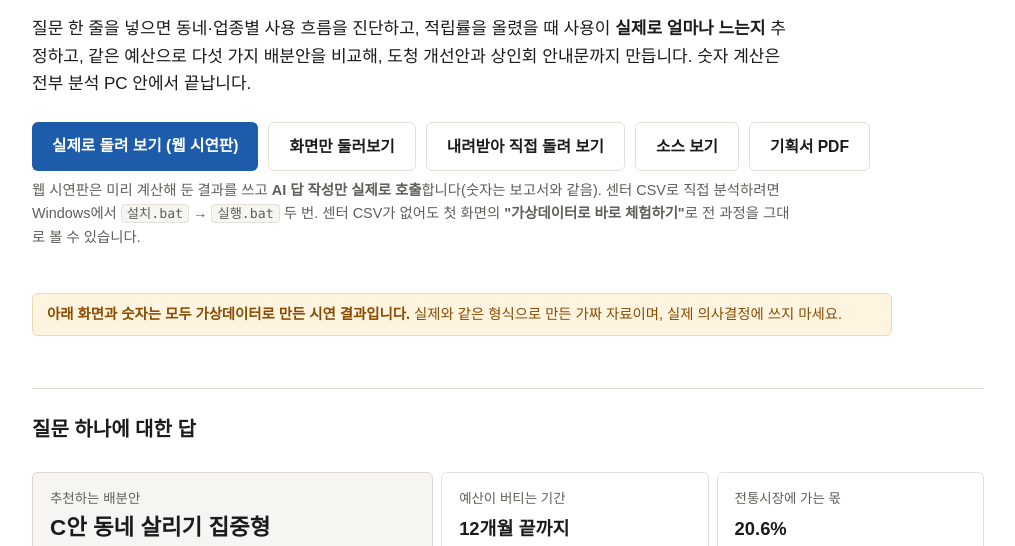
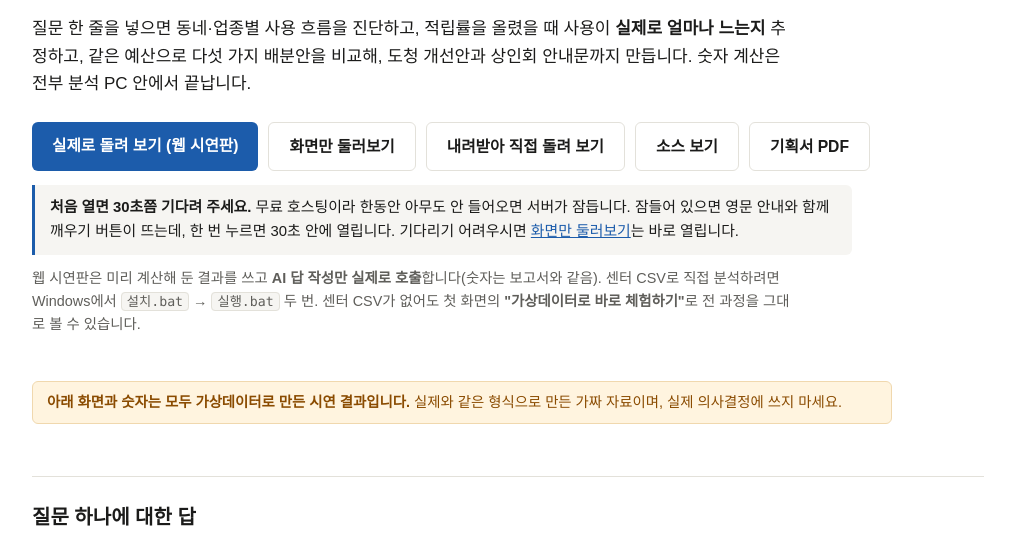
Before and after one commit to yeono1220/jeju-data, a plain HTML site: page index.html in a window 1280 px wide. Shown: the part 214-760 px from the top of the page, without its empty margins (132-1147 px from the left). Drawn offline with Linux system fonts and the light colour scheme.

Commit message:
웹 시연판이 잠들 수 있다는 안내 추가(소개 페이지·README)
Co-Authored-By: Claude Opus 5 <noreply@anthropic.com>
Claude-Session: https://claude.ai/code/session_013wa4STKQk6HjGkvKBDVVCW

```diff
--- a/index.html
+++ b/index.html
@@ -16,6 +16,7 @@ p{max-width:760px;margin:0 0 14px}
 .muted{color:#5f5e5a}
 .small{font-size:.9rem}
 .cta{display:flex;gap:10px;flex-wrap:wrap;margin:24px 0 8px}
+.wake{border-left:3px solid #1c5cab;background:#f6f5f2;border-radius:0 6px 6px 0;padding:11px 15px;margin:14px 0 12px;max-width:820px;font-size:.93rem;line-height:1.6}
 .btn{display:inline-block;padding:11px 20px;border-radius:6px;text-decoration:none;font-weight:700;font-size:.98rem}
 .btn.p{background:#1c5cab;color:#fff}
 .btn.s{border:1px solid #e3e1da;color:#1b1b1a}
@@ -54,6 +55,7 @@ footer{border-top:1px solid #e3e1da;margin-top:56px;padding:22px 0 64px;color:#5
 <a class="btn s" href="https://github.com/yeono1220/jeju-data">소스 보기</a>
 <a class="btn s" href="https://github.com/yeono1220/jeju-data/raw/main/docs/%EA%B8%B0%ED%9A%8D%EC%84%9C.pdf">기획서 PDF</a>
 </div>
+<p class="wake"><b>처음 열면 30초쯤 기다려 주세요.</b> 무료 호스팅이라 한동안 아무도 안 들어오면 서버가 잠듭니다. 잠들어 있으면 영문 안내와 함께 깨우기 버튼이 뜨는데, 한 번 누르면 30초 안에 열립니다. 기다리기 어려우시면 <a href="demo/">화면만 둘러보기</a>는 바로 열립니다.</p>
 <p class="muted small">웹 시연판은 미리 계산해 둔 결과를 쓰고 <b>AI 답 작성만 실제로 호출</b>합니다(숫자는 보고서와 같음). 센터 CSV로 직접 분석하려면 Windows에서 <code>설치.bat</code> → <code>실행.bat</code> 두 번. 센터 CSV가 없어도 첫 화면의 <b>"가상데이터로 바로 체험하기"</b>로 전 과정을 그대로 볼 수 있습니다.</p>
 </div>
 
```
Also changed, not shown: 1 other file.
